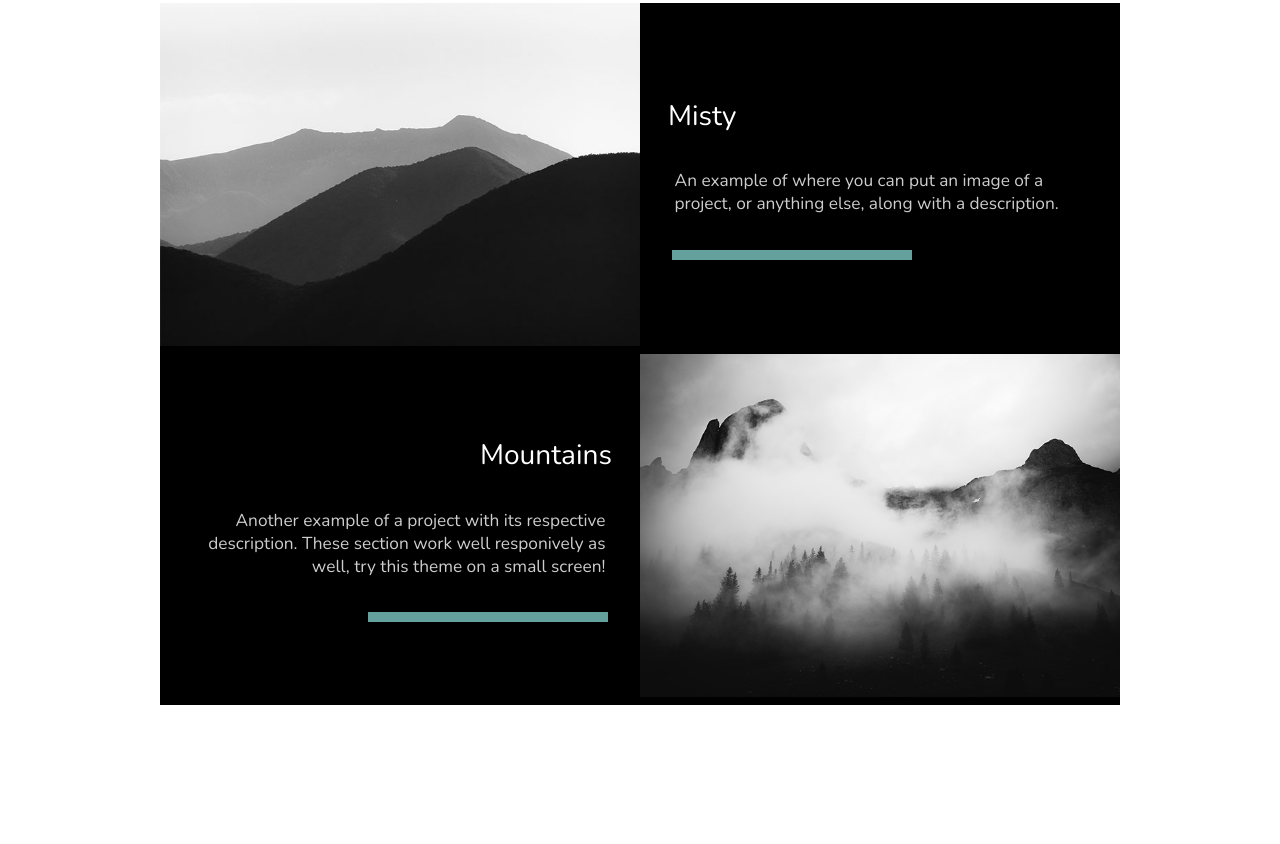
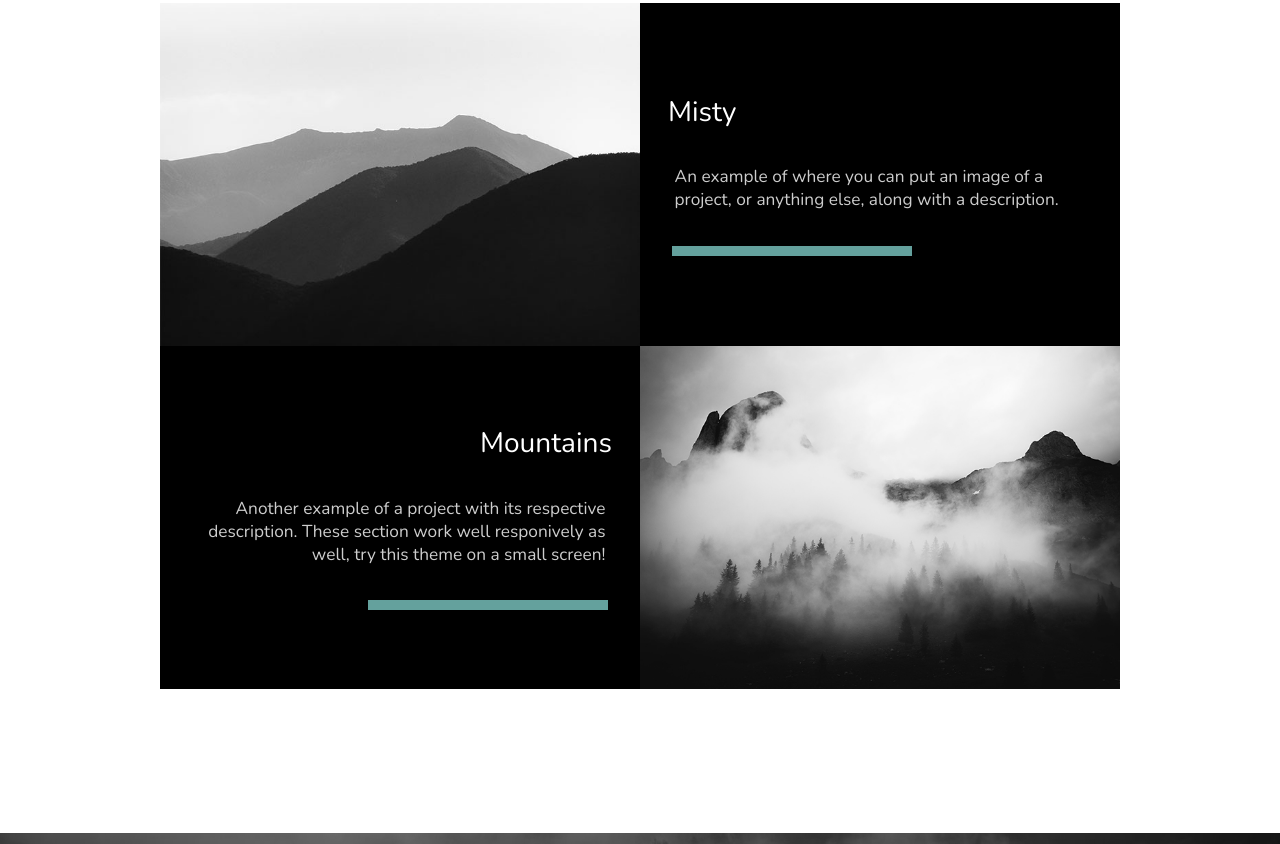
Before and after one commit to dvdcabral/greyscale-heroway-challenge, a plain HTML site: page index.html in a window 1280 px wide. Shown: the part 1529-2373 px from the top of the page. Drawn offline with nearby package versions, Linux system fonts and the light colour scheme.

Commit message:
atualizacao challenge

```diff
--- a/CSS/mountain.css
+++ b/CSS/mountain.css
@@ -50,10 +50,6 @@
     width: 100%;
 }
 
-
-
-
-
 .mountain .mountain-container .misty {
     display: flex;
     flex-direction: column;
@@ -74,18 +70,12 @@
 
 }
 
-.mountain .mountain-container .misty .misty-line .img-misty {
-    width: 50%;
-}
+/* .mountain .mountain-container .misty .misty-line .img-misty {
+} */
 
 .mountain .mountain-container .misty .misty-line .text-misty {
     width: 50%;
 }
-
-.mountain .mountain-container .misty .misty-line .img-misty img {
-    width: 100%;
-}
-
 
 .mountain .mountain-container .misty .misty-line .text-misty .title-misty {
     padding-left: 1em;
@@ -134,6 +124,6 @@
     text-align: right;
 }
 
-.mountain .mountain-container .misty .misty-line .img-misty img {
-    width: 100%;
+.mountain .mountain-container .misty .misty-line img {
+    width: 50%;
 }
--- a/index.html
+++ b/index.html
@@ -84,9 +84,9 @@
             </div>
             <div class="misty">
                 <div class=misty-line>
-                    <div class="img-misty">
+                    <!-- <div class="img-misty"> -->
                         <img src="./assets/demo-image-01.jpg" alt="">
-                    </div>
+                    <!-- </div> -->
                     <div class="text-misty">
                         <P class="title-misty">Misty</P>
                         <p class="text-box-misty">
@@ -106,9 +106,9 @@
                         </p>
                         <p class="linha-base-mountains"></p>
                     </div>
-                    <div class="img-misty">
+                    <!-- <div class="img-misty"> -->
                         <img src="./assets/demo-image-02.jpg" alt="">
-                    </div>
+                    <!-- </div> -->
                 </div>
             </div>
         </div>
```
